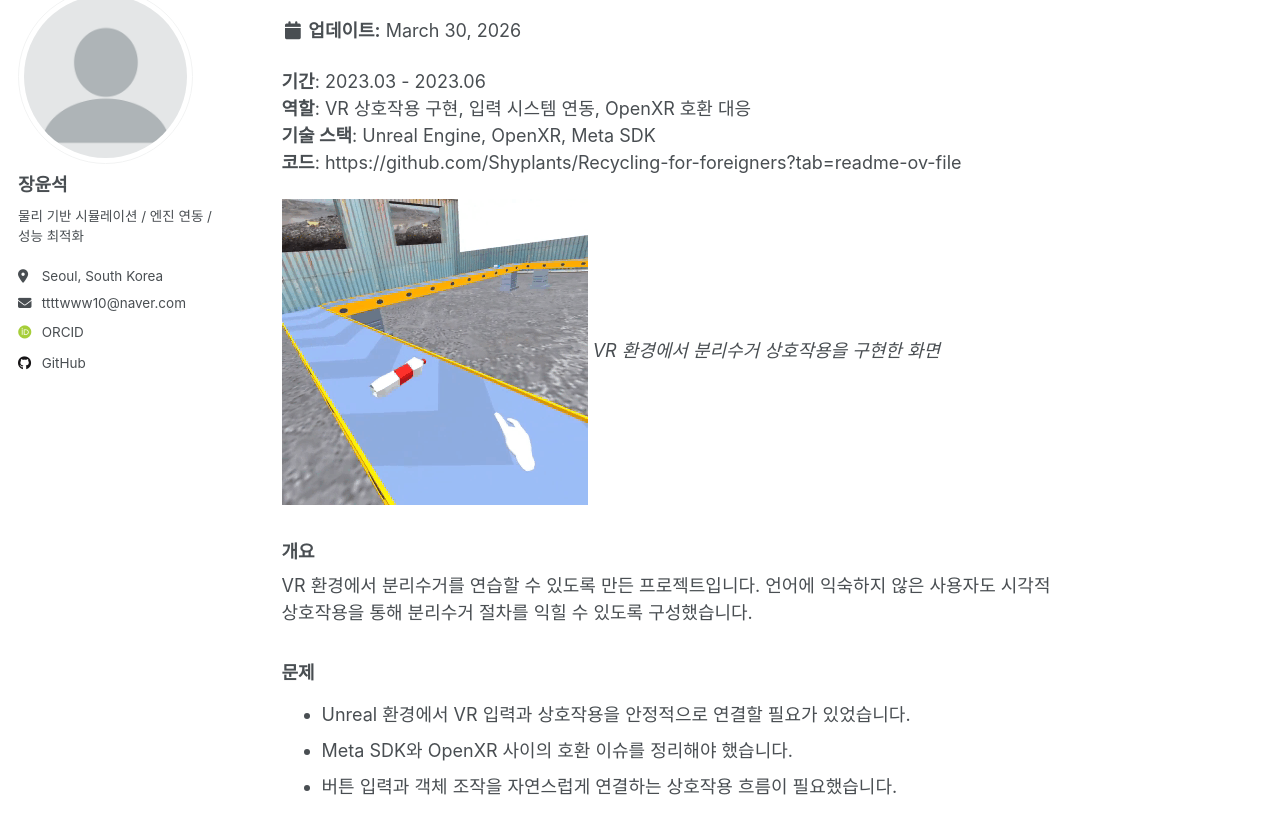
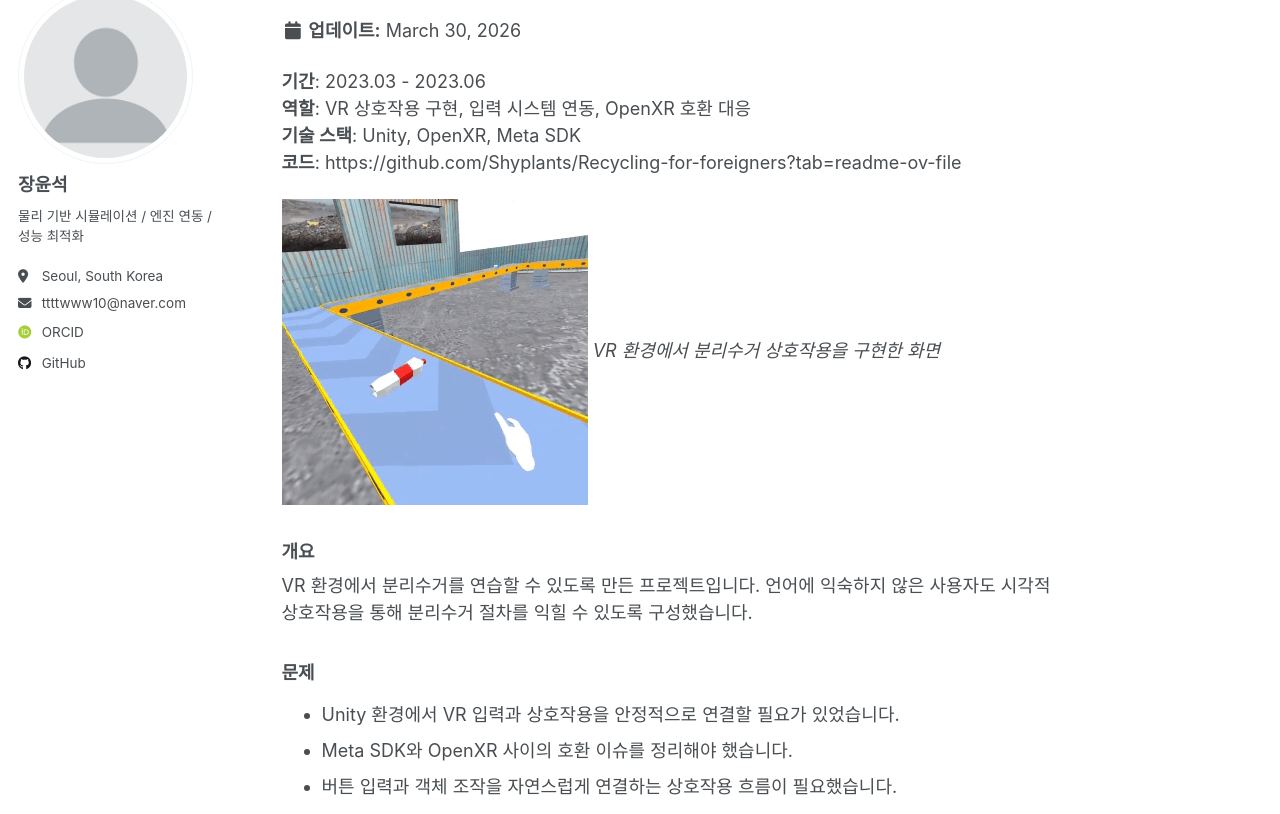
Before and after one commit to dodogcat/dodogcat.github.io, a Jekyll site: the page built from _portfolio/5-VR-recycle.md, in a window 1280 px wide and 1400 px high. Shown: the part 128-942 px from the top of the window. Built offline with Jekyll 4.4.1, drawn with Linux system fonts in a browser that asks for light colours; some web fonts are replaced.

Commit message:
Update VR recycle project to Unity

```diff
--- a/_portfolio/5-VR-recycle.md
+++ b/_portfolio/5-VR-recycle.md
@@ -5,7 +5,7 @@ collection: portfolio
 category: software
 tags:
   - VR
-  - Unreal Engine
+  - Unity
   - OpenXR
   - Meta Quest
   - 상호작용
@@ -13,7 +13,7 @@ tags:
 
 **기간**: 2023.03 - 2023.06
 **역할**: VR 상호작용 구현, 입력 시스템 연동, OpenXR 호환 대응
-**기술 스택**: Unreal Engine, OpenXR, Meta SDK
+**기술 스택**: Unity, OpenXR, Meta SDK
 **코드**: https://github.com/Shyplants/Recycling-for-foreigners?tab=readme-ov-file
 
 ![VR 리싸이클 마스터 실행 화면](/images/리싸이클.png)
@@ -25,7 +25,7 @@ VR 환경에서 분리수거를 연습할 수 있도록 만든 프로젝트입
 
 ### 문제
 
-- Unreal 환경에서 VR 입력과 상호작용을 안정적으로 연결할 필요가 있었습니다.
+- Unity 환경에서 VR 입력과 상호작용을 안정적으로 연결할 필요가 있었습니다.
 - Meta SDK와 OpenXR 사이의 호환 이슈를 정리해야 했습니다.
 - 버튼 입력과 객체 조작을 자연스럽게 연결하는 상호작용 흐름이 필요했습니다.
 
```
